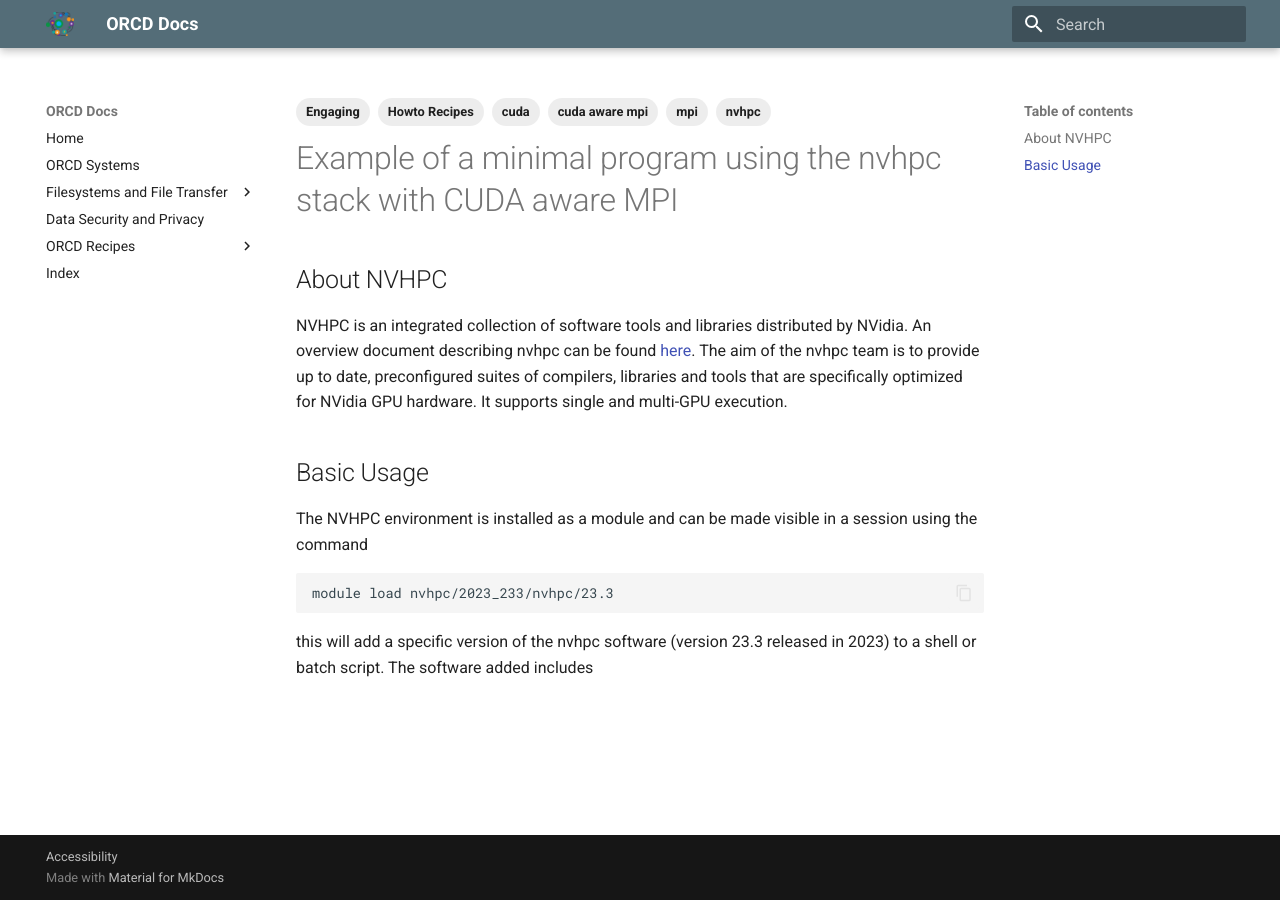
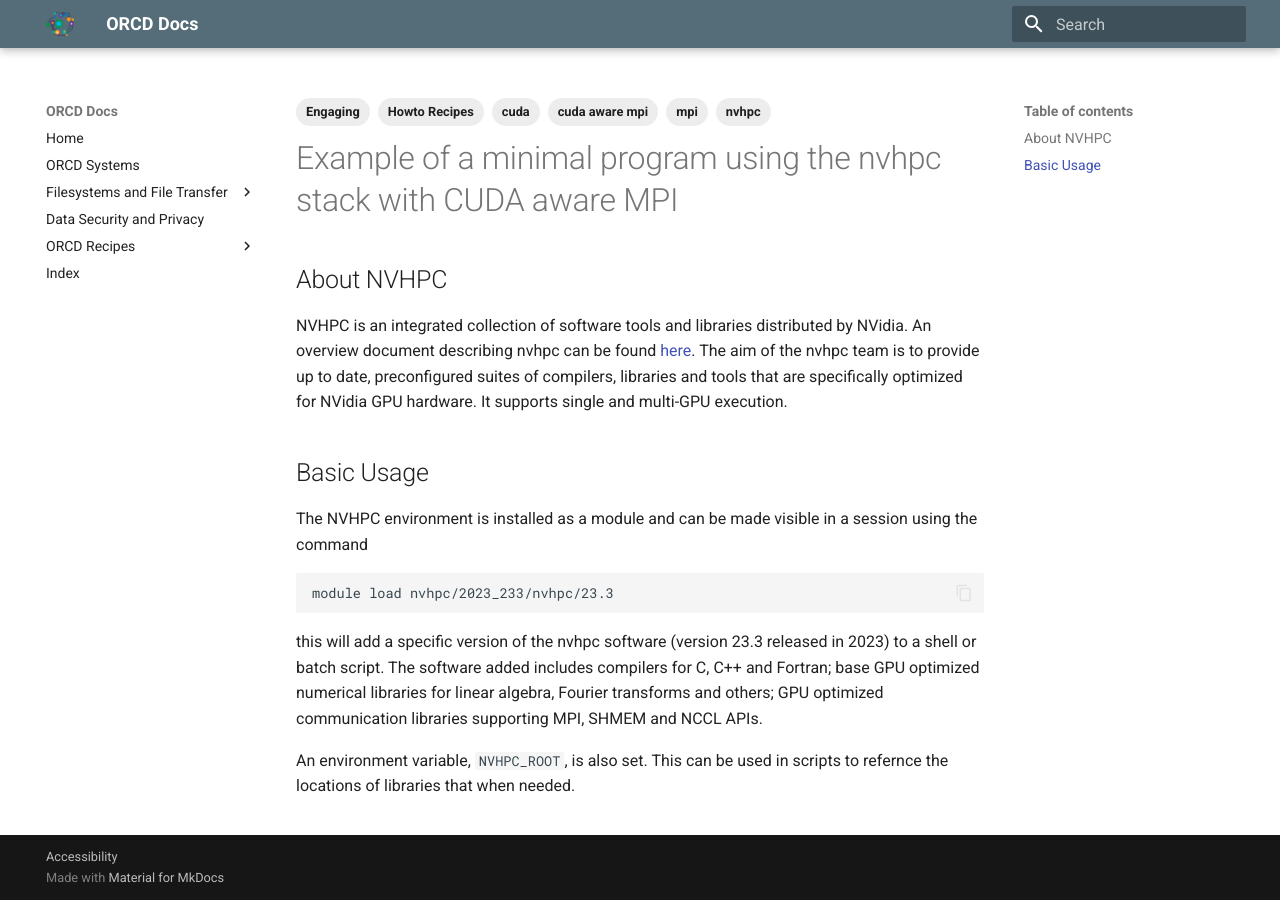
Before and after one commit to mit-orcd/orcd-docs-edit, an MkDocs documentation site: the page built from docs/recipes/nvhpc-a100-with-cuda-and-mpi-example.md, in a window 1280 px wide. Built offline with MkDocs 1.6.1 and Material for MkDocs 9.7.7, drawn with Linux system fonts in a browser that asks for light colours.

Commit message:
More words

````diff
--- a/docs/recipes/nvhpc-a100-with-cuda-and-mpi-example.md
+++ b/docs/recipes/nvhpc-a100-with-cuda-and-mpi-example.md
@@ -26,4 +26,8 @@
 ```
 
 this will add a specific version of the nvhpc software (version 23.3 released in 2023) to a shell or batch script. The
-software added includes
+software added includes compilers for C, C++ and Fortran; base GPU optimized numerical libraries for linear algebra, Fourier
+transforms and others; GPU optimized communication libraries supporting MPI, SHMEM and NCCL APIs.
+
+An environment variable, `NVHPC_ROOT`, is also set. This can be used in scripts to refernce the locations of libraries that
+when needed.
````
